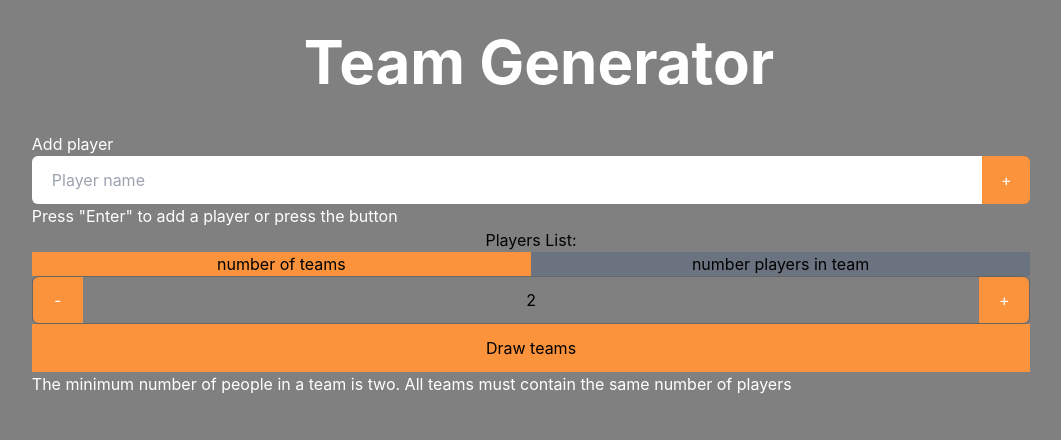
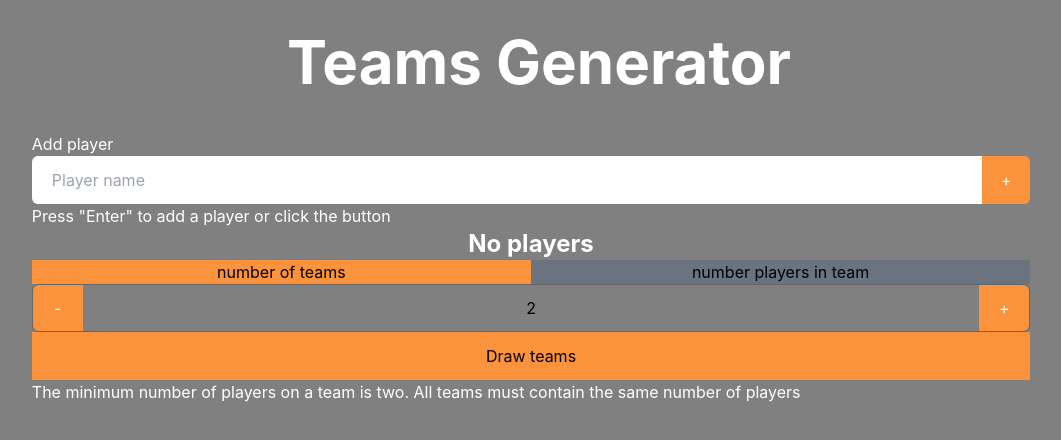
Before and after one commit to deretvir/TeamsGenerator, a React (Vite) app: page / in a window 1280 px wide. Shown: the top 440 px of the page, without its empty margins (109-1170 px from the left). Built offline with nearby package versions, Linux system fonts and the light colour scheme.

Commit message:
modified header 'Player List'and 'Teams'  additionaly added statment to not display 'Teams' when the teams.size===0. Added also statmens if players list is empty, then display 'No players'

```diff
--- a/src/components/DropDown.tsx
+++ /dev/null
@@ -1,11 +0,0 @@
-const DropDown = () => {
-  return (
-    <>
-      <button className="bg-gray-600  w-[400px] h-[400px] transition duration-500 ease-in-out hover:bg-blue-100 px-[2px] py-[2px] border-solid border-black border-[5px] rounded-b-[25px] rounded-t-[30px] text-[50px] text-yellow-100">
-        kupa
-      </button>
-    </>
-  );
-};
-
-export default DropDown;
--- a/src/components/Header.tsx
+++ b/src/components/Header.tsx
@@ -3,7 +3,7 @@
 const Header: Function = () => {
   return (
     <div className="flex justify-center items-center w-full h-30 p-2 m-2 text-white text-6xl font-bold mb-8">
-      <h1>Team Generator</h1>
+      <h1>Teams Generator</h1>
     </div>
   );
 };
--- a/src/components/PlayerCreator/PlayerNameFromInput.tsx
+++ b/src/components/PlayerCreator/PlayerNameFromInput.tsx
@@ -67,7 +67,7 @@ function PlayerNameFromInput({ addPlayer }: PlayerNameFromInputProps) {
         <InputBtn displayName={displayName} />
       </div>
       <p className="text-l text-white">
-        Press "Enter" to add a player or press the button
+        Press "Enter" to add a player or click the button
       </p>
     </div>
   );
--- a/src/components/PlayerCreator/PlayersList.tsx
+++ b/src/components/PlayerCreator/PlayersList.tsx
@@ -27,7 +27,11 @@ function SinglePlayer({ index, player, deletePlayer }) {
 function PlayersList({ players, deletePlayer }) {
   return (
     <div>
-      <h2>Players List:</h2>
+      {players.length === 0 ? (
+        <h2 className="text-white text-2xl font-bold">No players</h2>
+      ) : (
+        <h2 className="text-white text-2xl font-bold">Players List</h2>
+      )}
       <ul className="w-full">
         {players.map((player, index) => (
           <SinglePlayer
--- a/src/components/TeamGenerator/NumberTeamsOrPlayers.tsx
+++ b/src/components/TeamGenerator/NumberTeamsOrPlayers.tsx
@@ -42,15 +42,13 @@ function calculateHowManyTeams({
   setIsErrorNumberOfTeams,
   handleTeams,
 }) {
-  console.log(players)
+  console.log(players);
   if (players.length < 4) {
     setIsErrorNumberOfTeams(true);
     return;
   }
 
-  const numberOfTeams = isTeamsActive
-    ? counter
-    : players.length / counter;
+  const numberOfTeams = isTeamsActive ? counter : players.length / counter;
   const isError = players.length % counter !== 0;
   console.log(isError);
   setIsErrorNumberOfTeams(isError);
@@ -61,7 +59,7 @@ function calculateHowManyTeams({
     //w komponencie Teams dawalem jako arguemnt kompoentu TeamGenerator NumberOfTeams, to dzialalo to z opoznieiniem
     // dlaczego?
     handleTeams(numberOfTeams);
-    console.log('number of teams',numberOfTeams)
+    console.log("number of teams", numberOfTeams);
   }
 }
 
@@ -133,7 +131,7 @@ function NumberTeamsOrPlayers({
         }
       />
       <p className="text-left text-white">
-        The minimum number of people in a team is two. All teams must contain
+        The minimum number of players on a team is two. All teams must contain
         the same number of players
       </p>
     </>
--- a/src/components/TeamGenerator/TeamGenerator.tsx
+++ b/src/components/TeamGenerator/TeamGenerator.tsx
@@ -24,10 +24,13 @@ function TeamSinglePlayer({ player, index, team }) {
 const TeamGenerator = ({ teams }) => {
   return (
     <>
+      {teams.size !== 0 && (
+        <h2 className="text-white text-2xl font-bold">Teams</h2>
+      )}
       <div>
         {[...teams].map(([team, members]) => (
           <div key={team}>
-            <p className="text-left">{team}</p>
+            <p className="text-left text-white text-xl">{team}</p>
             {members.map((player, index) => (
               <TeamSinglePlayer
                 player={player}
--- a/src/components/TeamGenerator/Teams.tsx
+++ b/src/components/TeamGenerator/Teams.tsx
@@ -31,7 +31,7 @@ function Teams({ players }) {
         playerIndex++;
       }
 
-      map.set(`team${i}`, teamPlayers);
+      map.set(`Team ${i + 1}`, teamPlayers);
     }
 
     setTeams(map);
@@ -51,6 +51,7 @@ function Teams({ players }) {
           </p>
         )}
       </div>
+
       <TeamGenerator teams={teams} />
     </>
   );
```
Lines whose indentation alone changed are shown as unchanged.
